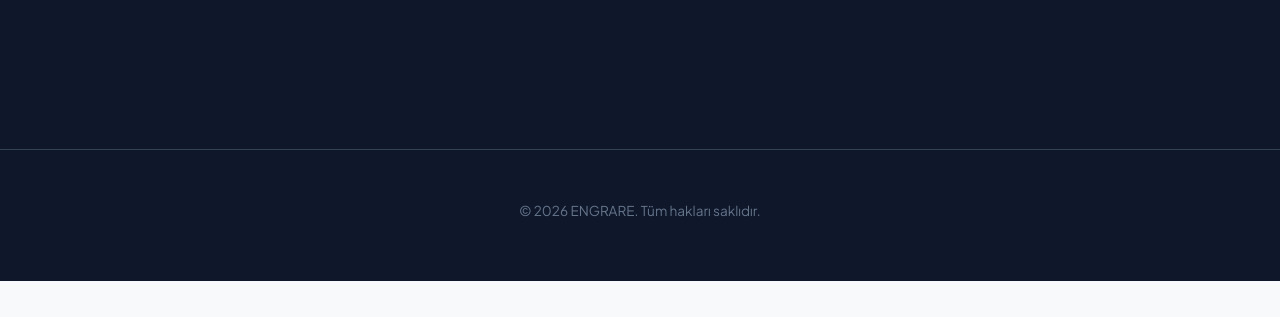
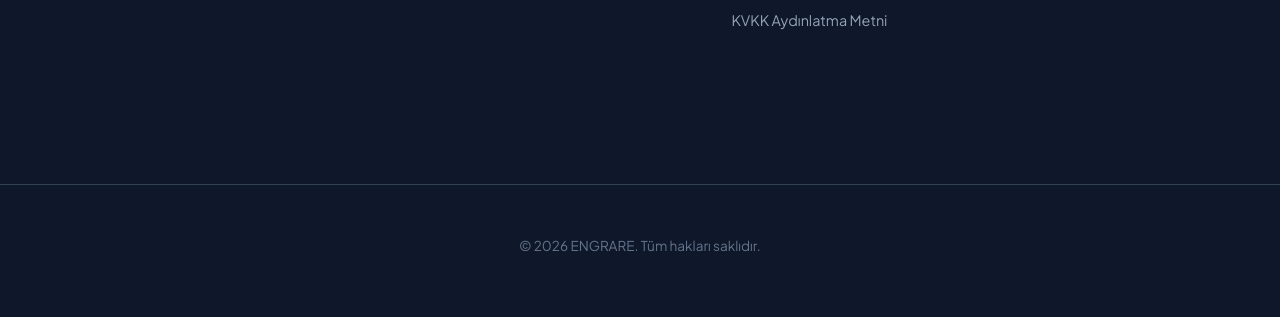
Before and after one commit to engrare/3d, a plain HTML site: page mevzuat/iletisim/index.html in a window 1280 px wide. Shown: the part 919-1236 px from the top of the page. Before the commit the page ends 1200 px from the top, so only its background shows below. Drawn offline with nearby package versions, Linux system fonts and the light colour scheme.

Commit message:
Update mevzuat/iletisim/index.html

```diff
--- a/mevzuat/iletisim/index.html
+++ b/mevzuat/iletisim/index.html
@@ -94,6 +94,7 @@
                     <li><a href="../gizlilik/" style="color: inherit; text-decoration: none;">Gizlilik Politikası</a></li>
                     <li><a href="../teslimat/" style="color: inherit; text-decoration: none;">Teslimat ve İade</a></li>
                     <li><a href="../sozlesme/" style="color: inherit; text-decoration: none;">Mesafeli Satış Sözleşmesi</a></li>
+                    <li><a href="../kvkk/" style="color: inherit; text-decoration: none;">KVKK Aydınlatma Metni</a></li>
                 </ul>
             </div>
             <div class="footer-col">
```
